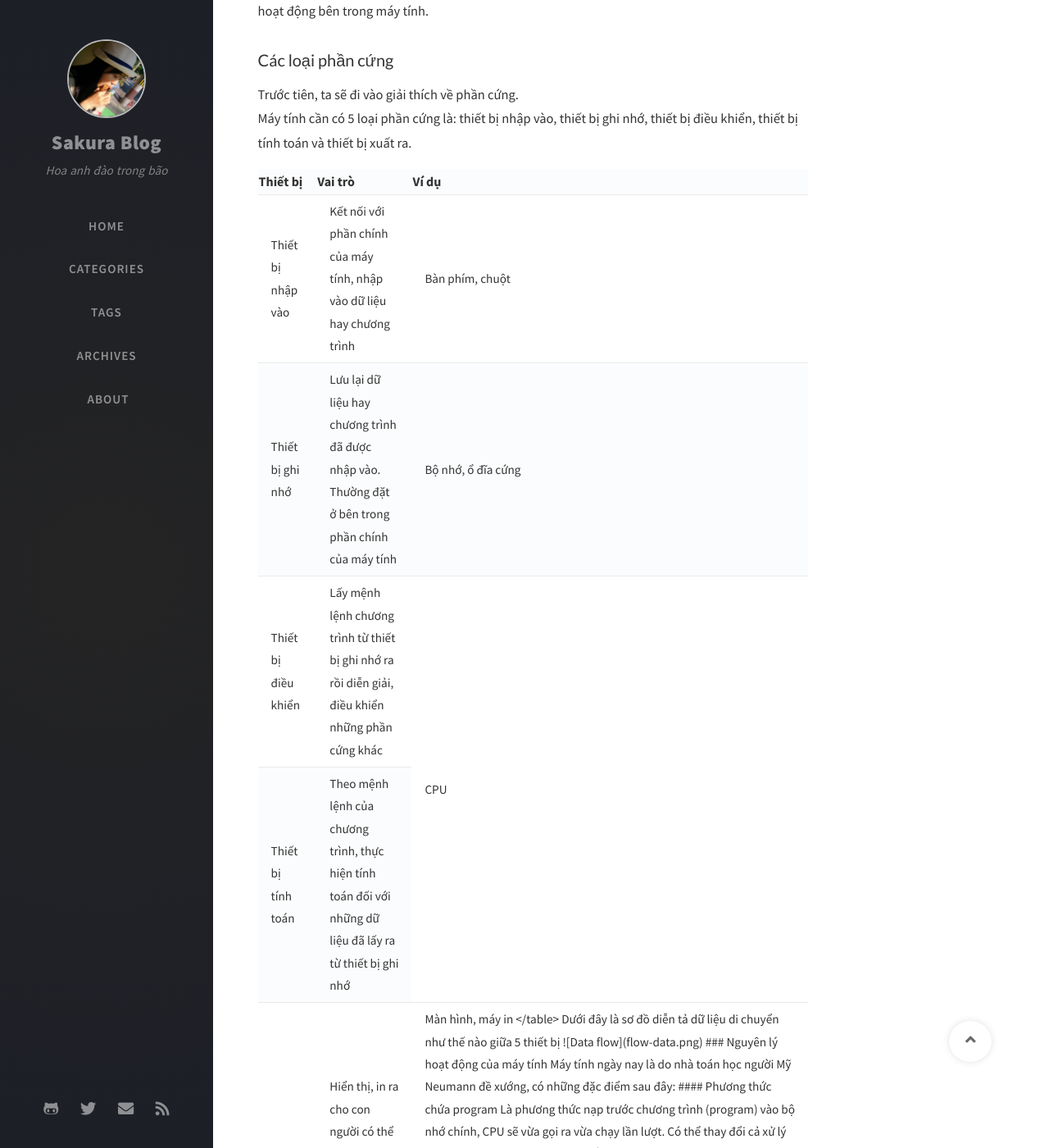
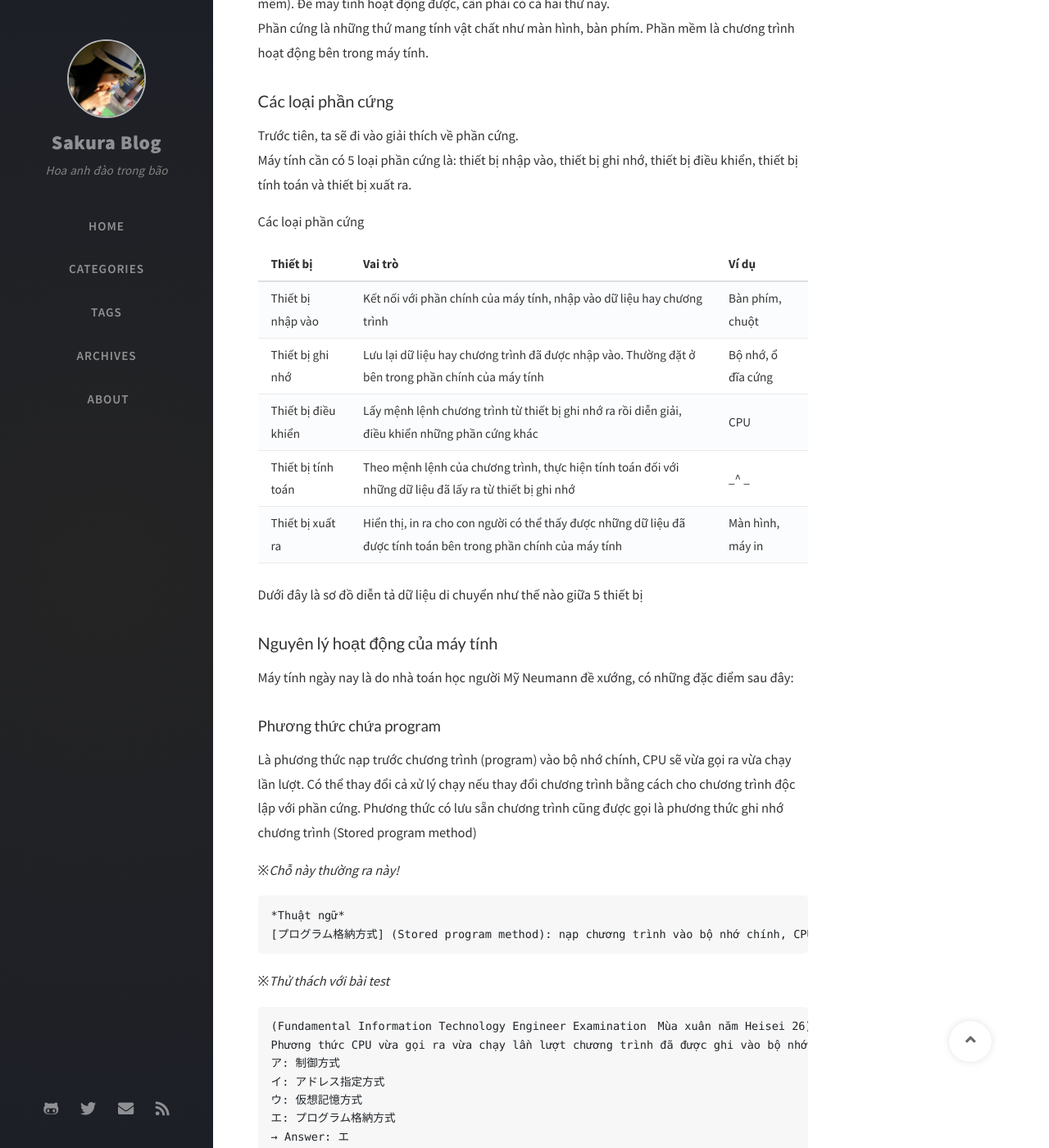
Before and after one commit to sakazutoshi/sakazutoshi.github.io, a Jekyll site: the page built from _posts/fundamental-engineering-book/hardware/1_hardware/2021-03-27-hardware.md, in a window 1280 px wide and 1400 px high, scrolled down 552 px. Shown: the whole window at 82% size. Built offline with Jekyll 4.4.1, drawn with Linux system fonts in a browser that asks for light colours; nearby versions of some CDN libraries; comment, search, counter and statistics services are not loaded; some of the changed text lies outside the part shown.

Commit message:
Edit tables in old articles

```diff
--- a/_posts/fundamental-engineering-book/hardware/1_hardware/2021-03-27-hardware.md
+++ b/_posts/fundamental-engineering-book/hardware/1_hardware/2021-03-27-hardware.md
@@ -1,5 +1,5 @@
 ---
-title: FE Book_Chapter 1: Hardware_Lesson 1-1: Hardware
+title: "FE Book_Chapter 1: Hardware_Lesson 1-1: Hardware"
 author: Anh Dao To
 date: 2021-03-27 22:30:00 +0700
 categories: [FE_Book]
@@ -18,46 +18,24 @@ Phần cứng là những thứ mang tính vật chất như màn hình, bàn ph
 Trước tiên, ta sẽ đi vào giải thích về phần cứng.
 Máy tính cần có 5 loại phần cứng là: thiết bị nhập vào, thiết bị ghi nhớ, thiết bị điều khiển, thiết bị tính toán và thiết bị xuất ra.
 
-<Các loại phần cứng>
+Các loại phần cứng
 
-<table>
-    <tr>
-        <th>Thiết bị</th>
-        <th>Vai trò</th>
-        <th>Ví dụ</th>
-    </tr>
-    <tr>
-        <td>Thiết bị nhập vào</td>
-        <td>Kết nối với phần chính của máy tính, nhập vào dữ liệu hay chương trình</td>
-        <td>Bàn phím, chuột</td>
-    </tr>
-    <tr>
-        <td>Thiết bị ghi nhớ</td>
-        <td>Lưu lại dữ liệu hay chương trình đã được nhập vào. Thường đặt ở bên trong phần chính của máy tính</td>
-        <td>Bộ nhớ, ổ đĩa cứng</td>
-    <tr>
-        <td>Thiết bị điều khiển</td>
-        <td>Lấy mệnh lệnh chương trình từ thiết bị ghi nhớ ra rồi diễn giải, điều khiển những phần cứng khác</td>
-        <td rowspan="2">CPU</td>
-    </tr>
-    <tr>
-        <td>Thiết bị tính toán</td>
-        <td>Theo mệnh lệnh của chương trình, thực hiện tính toán đối với những dữ liệu đã lấy ra từ thiết bị ghi nhớ</td>
-    <tr>
-        <td>Thiết bị xuất ra</td>
-        <td>Hiển thị, in ra cho con người có thể thấy được những dữ liệu đã được tính toán bên trong phần chính của máy tính</td>
-        <td>Màn hình, máy in</td>
-    </tr>
-</table>
+| Thiết bị    | Vai trò | Ví dụ |
+| ----------- | ----------- | ----------- |
+| Thiết bị nhập vào | Kết nối với phần chính của máy tính, nhập vào dữ liệu hay chương trình | Bàn phím, chuột |
+| Thiết bị ghi nhớ | Lưu lại dữ liệu hay chương trình đã được nhập vào. Thường đặt ở bên trong phần chính của máy tính | Bộ nhớ, ổ đĩa cứng |
+| Thiết bị điều khiển | Lấy mệnh lệnh chương trình từ thiết bị ghi nhớ ra rồi diễn giải, điều khiển những phần cứng khác | CPU |
+| Thiết bị tính toán | Theo mệnh lệnh của chương trình, thực hiện tính toán đối với những dữ liệu đã lấy ra từ thiết bị ghi nhớ |_^     _|
+| Thiết bị xuất ra | Hiển thị, in ra cho con người có thể thấy được những dữ liệu đã được tính toán bên trong phần chính của máy tính | Màn hình, máy in |
 
 Dưới đây là sơ đồ diễn tả dữ liệu di chuyển như thế nào giữa 5 thiết bị
-![Data flow](flow-data.png)
+![Data flow](../../../../assets/2021-03-27-hardware/flow-data.png)
 
 ### Nguyên lý hoạt động của máy tính
 Máy tính ngày nay là do nhà toán học người Mỹ Neumann đề xướng, có những đặc điểm sau đây:
 
 #### Phương thức chứa program
-Là phương thức nạp trước chương trình (program) vào bộ nhớ chính, CPU sẽ vừa gọi ra vừa chạy lần lượt. Có thể thay đổi cả xử lý chạy nếu thay đổi chương trình bằng cách cho chương trình độc lập với phần cứng.Phương thức có lưu sẵn chương trình cũng được gọi là phương thức ghi nhớ chương trình (Stored program method)
+Là phương thức nạp trước chương trình (program) vào bộ nhớ chính, CPU sẽ vừa gọi ra vừa chạy lần lượt. Có thể thay đổi cả xử lý chạy nếu thay đổi chương trình bằng cách cho chương trình độc lập với phần cứng. Phương thức có lưu sẵn chương trình cũng được gọi là phương thức ghi nhớ chương trình (Stored program method)
 
 ※*Chỗ này thường ra này!*
 
```
